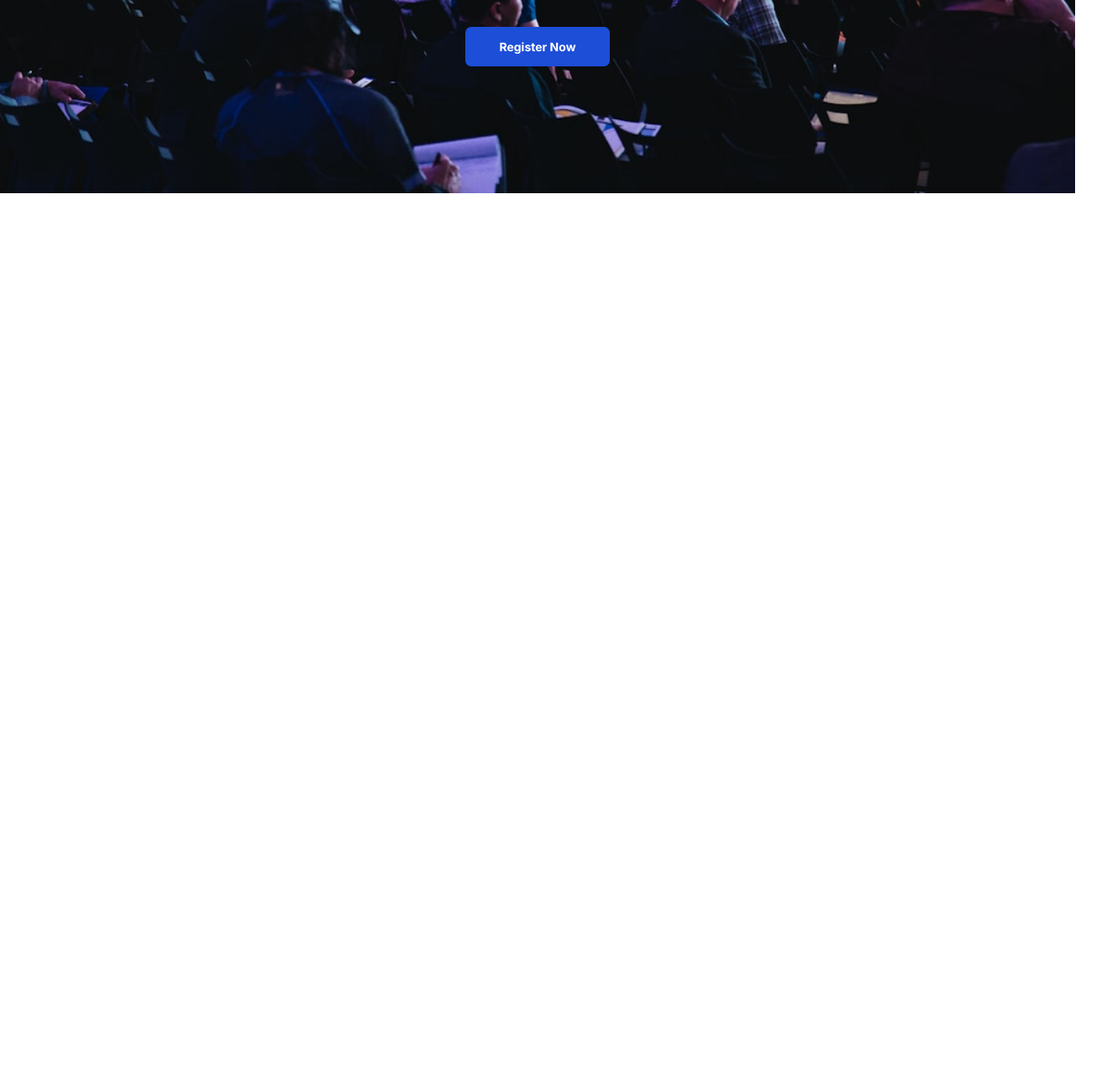
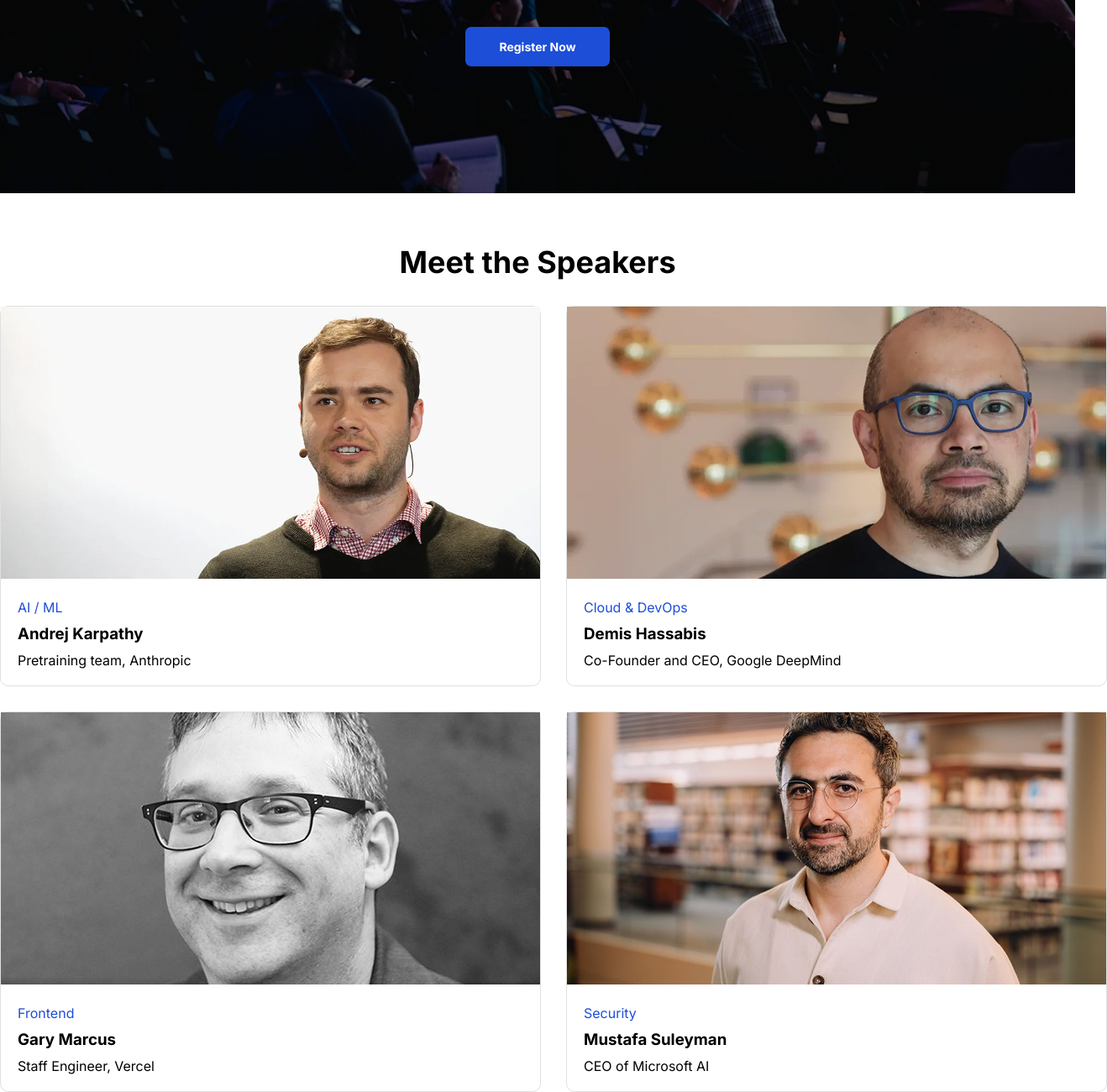
Before and after one commit to saifulanik191/b14-1st-assignment, a plain HTML site: page index.html in a window 1280 px wide. Shown: the part 558-1858 px from the top of the page at 84% size, 1318 px wide, since content can reach past the window. Before the commit the page ends 800 px from the top, so only its background shows below. Drawn offline with Linux system fonts and the light colour scheme.

Commit message:
Create meet the speaker section

```diff
--- a/index.html
+++ b/index.html
@@ -60,6 +60,69 @@
 
     <!-- hero section end -->
 
+    <!-- meet the speaker -->
+    <section class="speaker-container container">
+
+        <h2>Meet the Speakers</h2>
+
+        <div class="card-parent">
+
+            <div class="card-box">
+                <div>
+                    <img src="./media/andrej.png" alt="andrej.png">
+                </div>
+                <div class="card-box-child">
+                    <p class="card-title">AI / ML</p>
+                    <h3>Andrej Karpathy</h3>
+                    <p>Pretraining team, Anthropic</p>
+                </div>
+
+            </div>
+
+            <div class="card-box">
+                <div>
+                    <img src="./media/demis.png" alt="demis.png">
+                </div>
+                <div class="card-box-child">
+                    <p class="card-title">Cloud & DevOps</p>
+                    <h3>Demis Hassabis</h3>
+                    <p>Co-Founder and CEO, Google DeepMind</p>
+                </div>
+
+            </div>
+
+            <div class="card-box">
+                <div>
+                    <img src="./media/gary.png" alt="gary.png">
+                </div>
+                <div class="card-box-child">
+                    <p class="card-title">Frontend</p>
+                    <h3>Gary Marcus</h3>
+                    <p>Staff Engineer, Vercel</p>
+                </div>
+
+            </div>
+
+            <div class="card-box">
+                <div>
+                    <img src="./media/mustafa.png" alt="mustafa.png">
+                </div>
+                <div class="card-box-child">
+                    <p class="card-title">Security</p>
+                    <h3>Mustafa Suleyman</h3>
+                    <p>CEO of Microsoft AI</p>
+                </div>
+
+            </div>
+
+
+
+        </div>
+
+
+    </section>
+    <!-- meet the speaker -->
+
 </body>
 
 </html>
--- a/style.css
+++ b/style.css
@@ -45,10 +45,12 @@ ul li a{
     text-align: center;
     color: white;
     height: 700px;
-    background-image: url(./media/banner.jpg);
+    background: linear-gradient(rgba(0,0,0,0.6), rgba(0,0,0,0.6)),
+        url("./media/banner.jpg");
     background-position: center;
     background-repeat: no-repeat;
     background-size: cover;
+
 }
 
 .hero-up{
@@ -74,3 +76,43 @@ ul li a{
     border: none;
     border-radius: 7px;
  }
+
+
+ /* meet the speaker style */
+
+ .speaker-container{
+   text-align: center;
+ }
+
+ .speaker-container h2{
+font-size: 36px;
+margin: 60px 0px 30px 0px;
+ }
+
+ .card-parent{
+display: grid;
+grid-template-columns: repeat(2,1fr);
+gap: 30px;
+text-align: left;
+ }
+
+.card-box{
+    margin: auto;
+border: 1px solid #5757572f;
+border-radius: 10px;
+
+}
+
+.card-box-child{
+    padding: 15px;
+    gap: 10px;
+}
+.card-box-child h3,p,p{
+    padding: 5px;
+
+}
+.card-title{
+    color: #1D4ED8;
+}
+
+ /* meet the speaker style */
```
